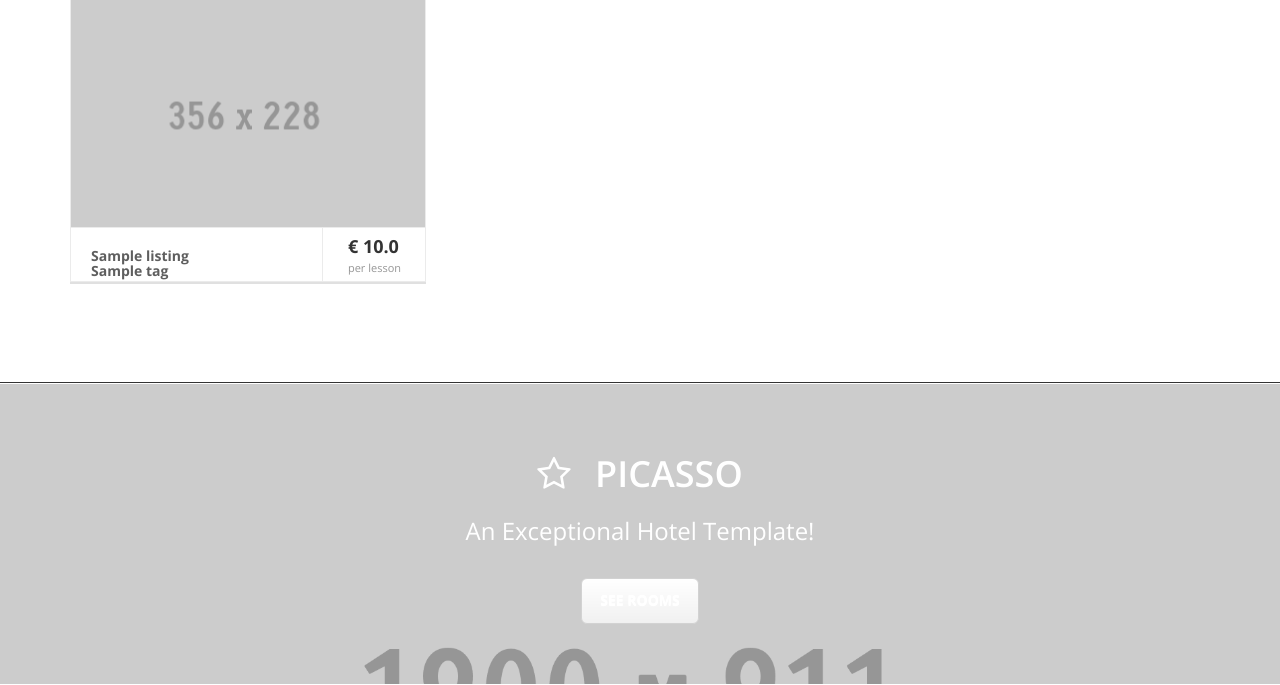
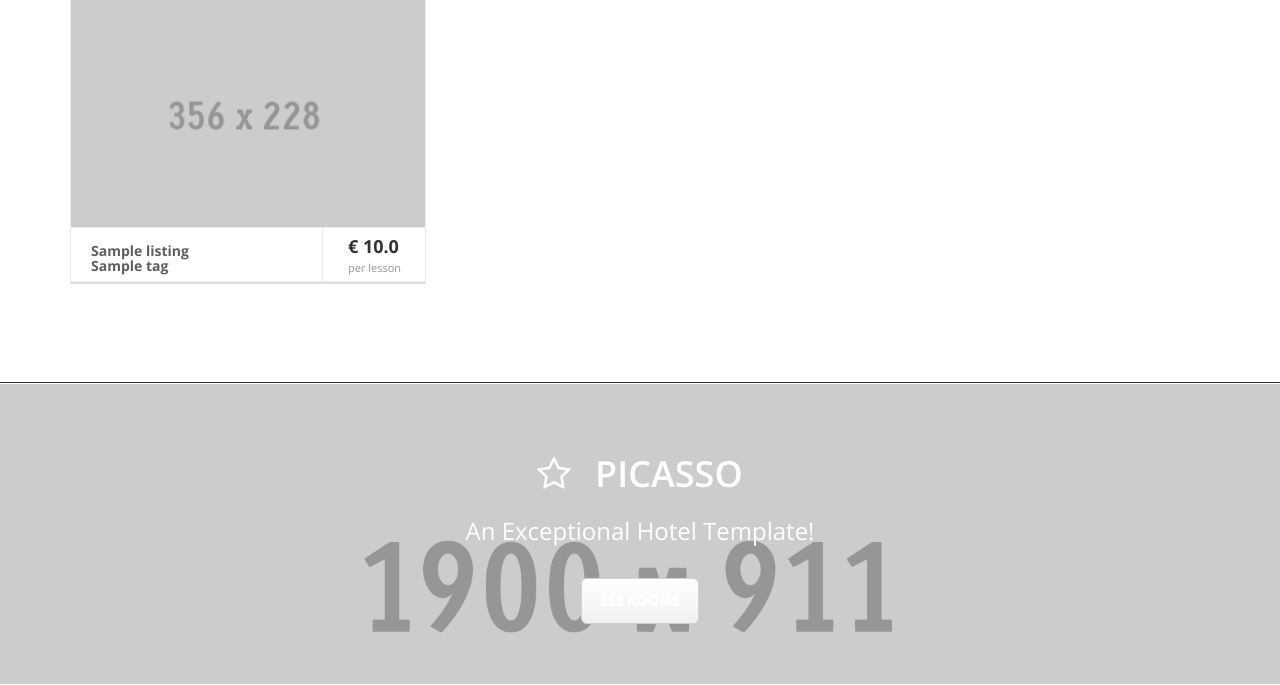
Before and after one commit to TejasM/picasso, a Django app: page / in a window 1280 px wide. Shown: the part 788-1473 px from the top of the page. Run offline with Django 3.2, Linux system fonts and the light colour scheme; tables that the repository leaves empty hold one stand-in row (values such as "Sample post"); some libraries are stand-ins or nearby versions.

Commit message:
fix theme

```diff
--- a/picasso/static/css/theme.css
+++ b/picasso/static/css/theme.css
@@ -963,7 +963,7 @@
 	font-size: 14px;
 	font-weight: bold;
 	position: relative;
-	padding: 10px 0 0 20px;
+	padding: 5px 0 0 20px;
 	display: inline-block;
 }
 .room-thumb .main .price {
```
